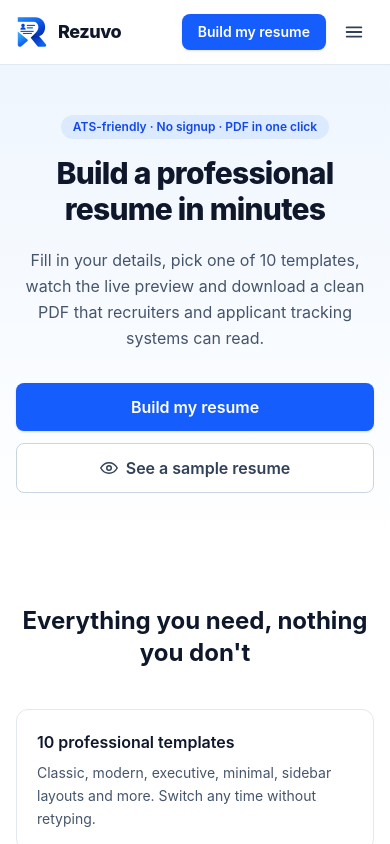
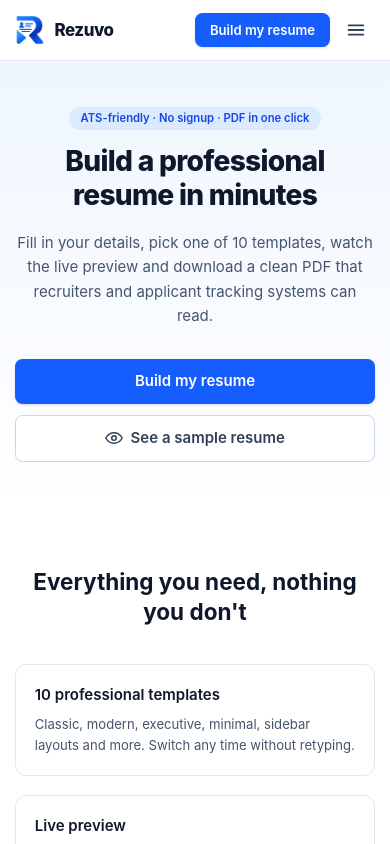
Before and after one commit to Anil-Rasuri/Resume-Builder, a React (Vite) app in the folder frontend/: page / in a window 390 px wide. Shown: the top 844 px of the page. Built offline with nearby package versions, Linux system fonts and the light colour scheme.

Commit message:
Edited Mobile UI

```diff
--- a/frontend/src/index.css
+++ b/frontend/src/index.css
@@ -19,3 +19,20 @@ html {
   .dialog-backdrop,
   .dialog-panel { animation: none; }
 }
+
+
+
+/* ---------- Mobile: scale the whole UI down slightly ---------- */
+@media (max-width: 639px) {
+  /* 93.75% = 15px instead of 16px. Everything sized in rem shrinks with it. */
+  html {
+    font-size: 93.75%;
+  }
+
+  /* Keep form fields at 16px so iPhones don't zoom in when you tap them. */
+  input,
+  textarea,
+  select {
+    font-size: 16px;
+  }
+}
```
